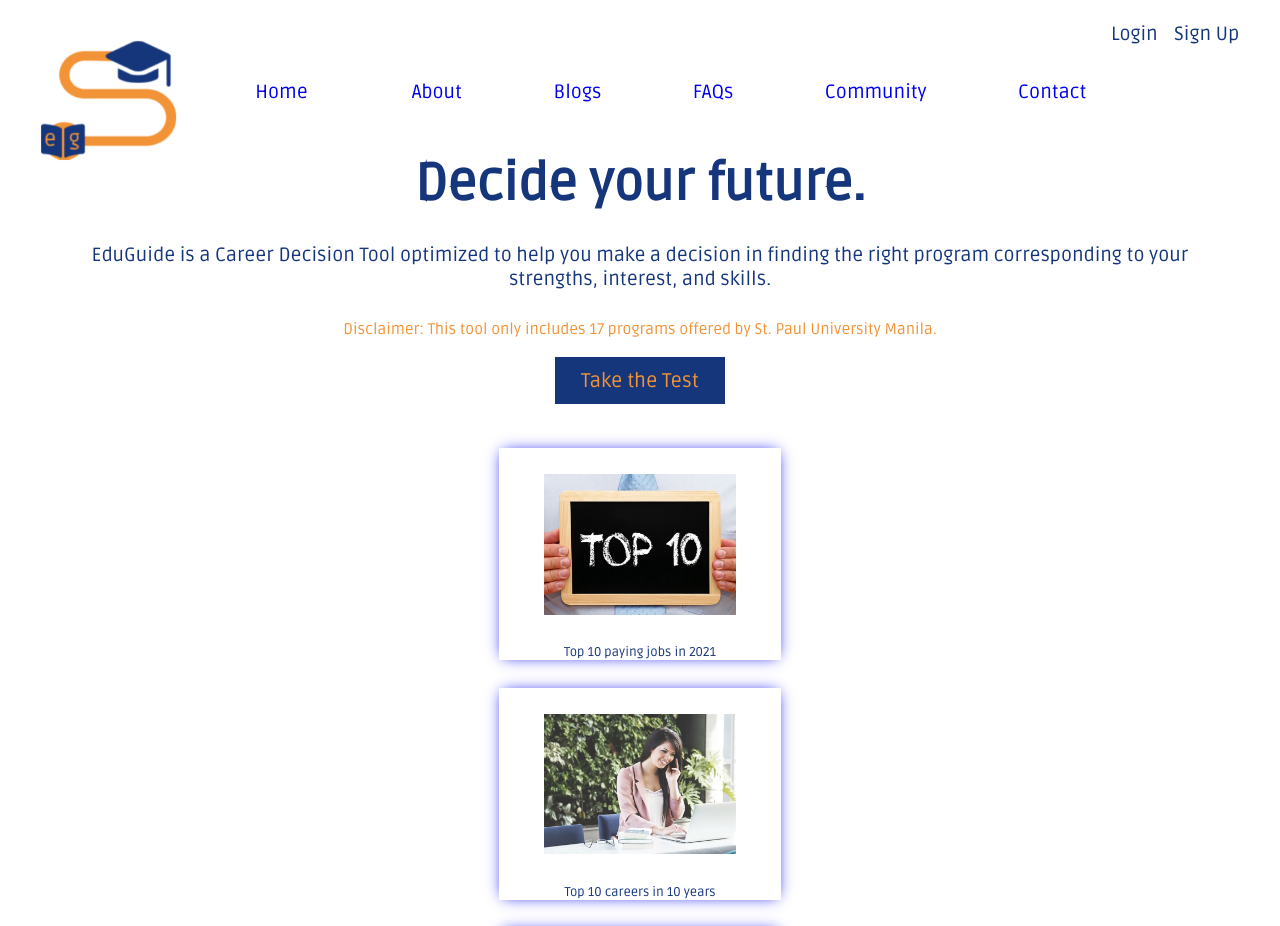
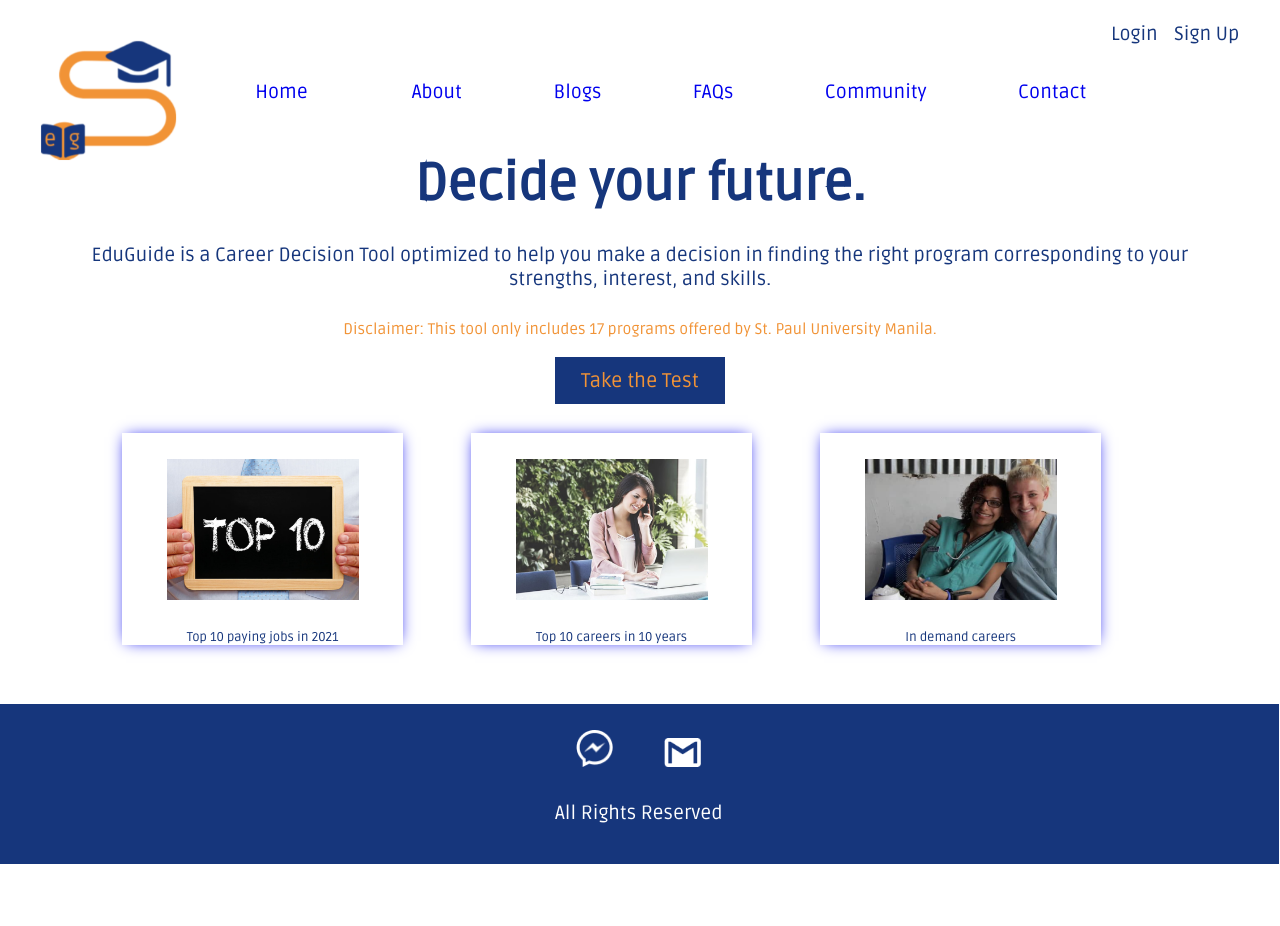
Before and after one commit to Atcha-Abe/eduguide-ver-4, a React (Create React App) app: page /home in a window 1280 px wide. Shown: the top 926 px of the page. After the commit the page ends 864 px from the top, so only its background shows below. Built offline with nearby package versions, Linux system fonts and the light colour scheme.

Commit message:
Fixed card to horizontal
gusto ko na grumaduate please

```diff
--- a/src/account/TestResults.js
+++ b/src/account/TestResults.js
@@ -7,7 +7,7 @@ function TestResults() {
   const header = useSelector((state) => state.header);
   return (
     <div align="center">
-      <h3>{header}'s Test Results</h3>
+      <h3> {header}'s Test Results</h3>
       <table className="results">
         <tr>
           <td className="blue">General Test</td>
--- a/src/components/Footer.css
+++ b/src/components/Footer.css
@@ -10,7 +10,7 @@ footer {
   max-width: 150%;
   position: absolute;
   bottom: inherit;
-  margin-top: auto;
+  margin-top: 20%;
   width: 100%;
   height: 20%;
   background-size: cover;
--- a/src/container/Card.css
+++ b/src/container/Card.css
@@ -1,18 +1,21 @@
-.card-container{
-    width:25%;
+.card-container {
+  width: 25%;
   overflow: hidden;
+  float: left;
   box-shadow: 0px 0px 15px -4px;
   transition: 0.5s;
   animation: ease-in-out;
+  margin-left: 3.99%;
+  margin-right: 2%;
 }
 .card-container:hover {
   transform: scale(1.1);
   box-shadow: 0px 0px 15px 0px;
 }
-.image-container img{
+.image-container img {
   overflow: hidden;
   margin: 1vw;
-    width:15vw;
+  width: 15vw;
   height: 11vw;
 }
 
@@ -23,6 +26,6 @@ a {
 .card-text {
   font-family: Ruda;
   font-size: 1vw;
-    color: #16367C;
+  color: #16367c;
   text-align: center;
 }
--- a/src/menu/Home.js
+++ b/src/menu/Home.js
@@ -27,7 +27,7 @@ function Home() {
       <br></br>
       <Router>
         <Route path="/articles" component={Card} />
-        <div align="center">
+        <div>
           <a
             href="https://www.cioinsight.com/careers/it-top-paying-jobs/"
             target="_blank"
```
Lines whose indentation alone changed are shown as unchanged.
